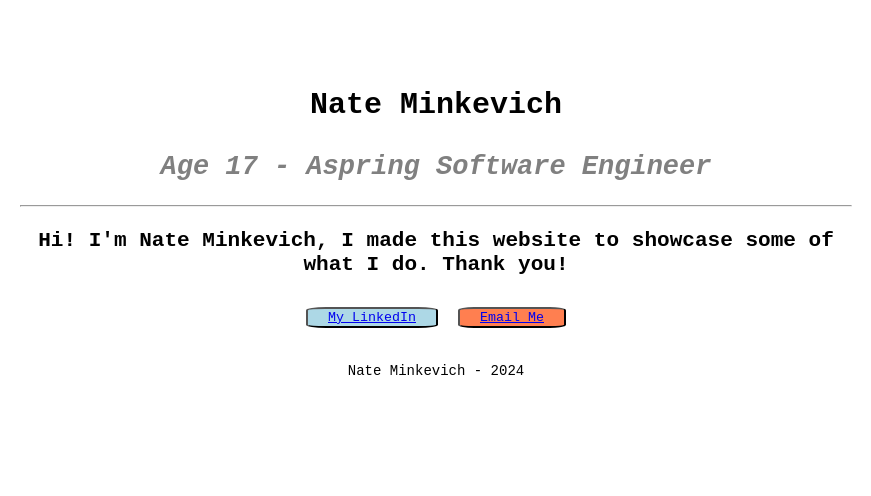
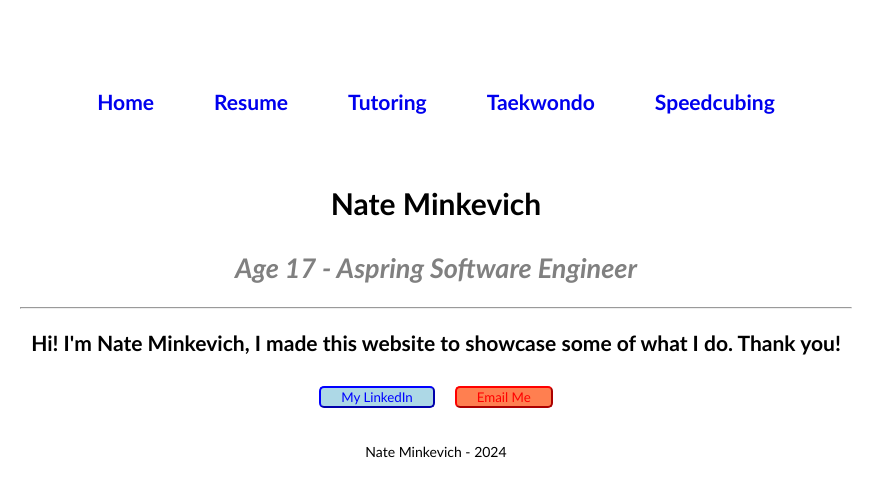
Before and after one commit to nateminkevich/first-website, a plain HTML site: page index.html in a window 1280 px wide. Shown: the whole page, without its empty margins (204-1075 px from the left). Drawn offline with Linux system fonts and the light colour scheme.

Commit message:
Add files via upload

```diff
--- a/index.html
+++ b/index.html
@@ -3,10 +3,19 @@
     <head>
         <meta charset="utf-8" />
         <meta name="viewport" content="width=device-width, initial-scale=1.0" />
-        <title>Nate Minkevich</title>
+        <main>
+          <title>Nate Minkevich</title>
+        </main>
         <link href="style.css" rel="stylesheet"/>
       </head>
       <body>
+        <section class="button-group" class="menu">
+          <h3><a href= "index.html" class="menu-option">Home</a></h3>
+          <h3><a href= "resume.html" class="menu-option">Resume</a></h3>
+          <h3><a href= "tutoring.html" class="menu-option">Tutoring</a></h3>
+          <h3><a href= "taekwondo.html" class="menu-option">Taekwondo</a></h3>
+          <h3><a href= "speedcubing.html" class="menu-option">Speedcubing</a></h3>
+        </section>
         <div class="top">
         <h1 class="title">Nate Minkevich</h1>
         <h2 class="subheading">Age 17 - Aspring Software Engineer</h2>
@@ -15,12 +24,12 @@
         <section>
           <h3>Hi! I'm Nate Minkevich, I made this website to showcase some of what I do. Thank you!</h3>
           <div class="button-group">
-          <button  class="lin">
-            <a target="_blank" href ="https://www.linkedin.com/in/nathaniel-minkevich-hughes-084622229/">
+          <button  class="lin social">
+            <a target="_blank"  href ="https://www.linkedin.com/in/nathaniel-minkevich-hughes-084622229/">
               My LinkedIn
             </a></button>
-            <button class="gmail">
-              <a target="_blank" href ="mailto:nateminkevich@gmail.com">
+            <button class="gmail social" >
+              <a target="_blank"  href ="mailto:nateminkevich@gmail.com">
                 Email Me
               </a></button>
             </div>
--- a/style.css
+++ b/style.css
@@ -1,5 +1,28 @@
+.menu {
+   color:rgba(0, 0, 139);
+   padding: 30px;
+   font-size: 14px;
+   background-color:burlywood;
+}
+.menu:hover {
+    color:rgba(0, 0, 139);
+}
+.menu:visited {
+    color:rgba(0, 0, 139);
+}
+.menu-option {
+    margin: 30px;
+}
+a {
+    text-decoration: none;
+}
+.button-group {
+    display: flex;
+    justify-content: center;
+}
 body {
-    font-family: 'Courier New', Courier, monospace, courier, monospace;
+    /* font-family: 'Courier New', Courier, monospace, courier, monospace; */
+    font-family: 'Trebuchet MS', 'Lucida Sans Unicode', 'Lucida Grande', 'Lucida Sans', Arial, sans-serif;
     font-size: 18px;
     width: 65%;
     margin-left: 17.5%;
@@ -9,6 +32,7 @@ body {
 }
 .title {
     font-size: 30px;
+    margin-top: 50px;
     margin-bottom: 30px;
 }
 .subheading {
@@ -20,31 +44,32 @@ line {
     color: slateblue;
     border-width: 2px;
 }
-button {
+.social {
     padding-left: 20px;
     padding-right: 20px;
-    font-family: 'Courier New', Courier, monospace, courier, monospace;
+    /*font-family: 'Courier New', Courier, monospace, courier, monospace;*/
+    font-family: 'Trebuchet MS', 'Lucida Sans Unicode', 'Lucida Grande', 'Lucida Sans', Arial, sans-serif;
     font-style: bold;
-    border-radius: 15%;
-    border-color: black;
-}
-button:hover, a:hover {
-    color: black;
-
-
-}
-.button-group {
-display: flex;
-justify-content: center;
+    border-radius: 5px;
 }
 .lin {
     background-color: lightblue;
    margin: 10px;
+   border-color:blue;
+}
+.lin a:link {
+    color: blue;
 }
 .gmail{
     background-color: coral;
     margin: 10px;
-
+    border-color:red;
+}
+.gmail a:link {
+    color: red;
+}
+.social a:hover{
+    color: black;
 }
 footer {
     padding: 25px;
```
Also changed, not shown: heading.html (added, +18 -0 lines), resume.html (added, +21 -0 lines), speedcubing.html (added, +21 -0 lines), taekwondo.html (added, +21 -0 lines), tutoring.html (added, +21 -0 lines).
